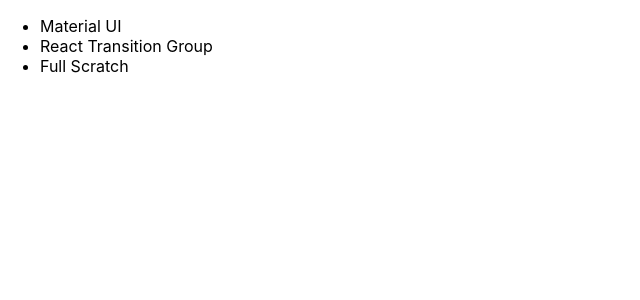
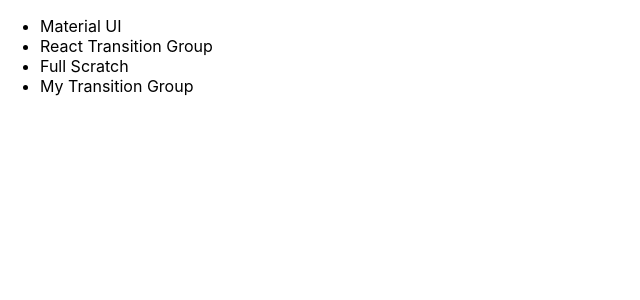
Before and after one commit to shimech/drawer-sample, a Next.js app: page / in a window 1280 px wide. Shown: the top 300 px of the page, without its empty margins (0-640 px from the left). Built offline with nearby package versions, Linux system fonts and the light colour scheme.

Commit message:
自作TransitionGroupの画面作成

```diff
--- a/pages/index.tsx
+++ b/pages/index.tsx
@@ -25,6 +25,11 @@
             <a>Full Scratch</a>
           </Link>
         </li>
+        <li>
+          <Link href="/my-transition-group">
+            <a>My Transition Group</a>
+          </Link>
+        </li>
       </ul>
     </main>
   </>
```
Also changed, not shown: pages/my-transition-group.tsx (added, +7 -0 lines).
